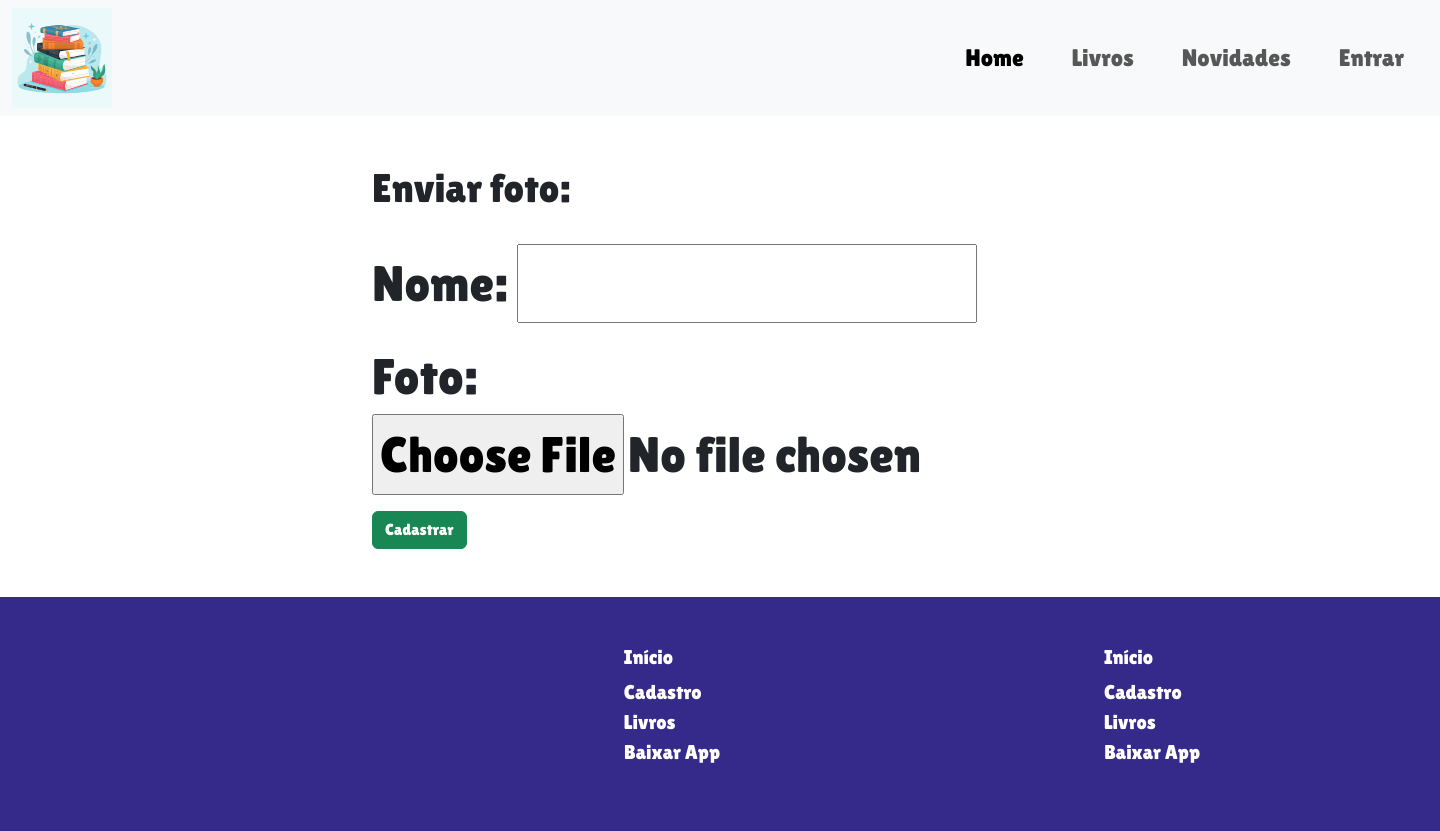
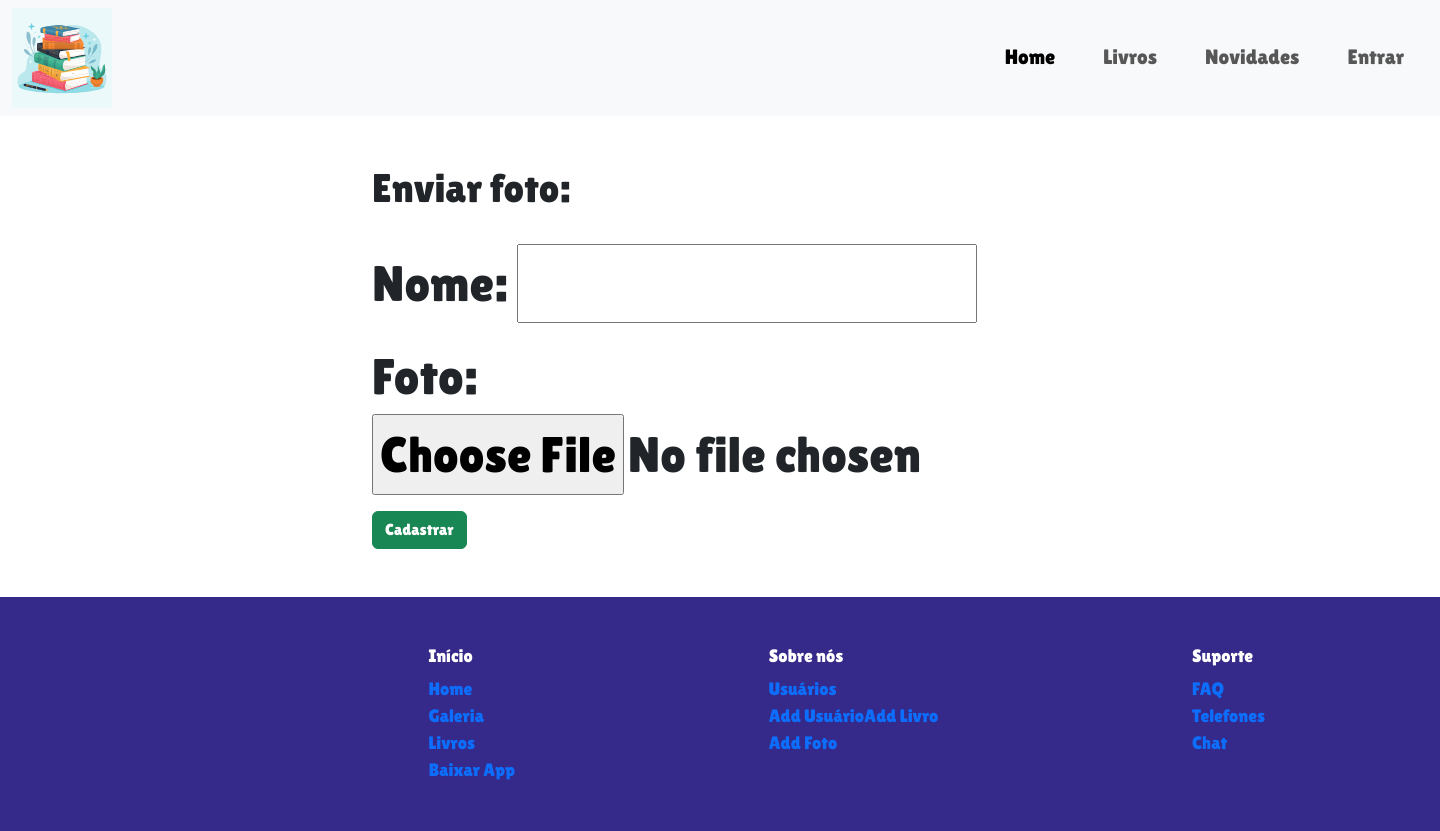
Before and after one commit to gabrielrigonidev/E-BookStore--Django, a Django app: page /add-foto/ in a window 1440 px wide; the page is wider, and only the part inside the window is pictured. Run offline with Django 5.2, Linux system fonts and the light colour scheme.

Commit message:
fix: base.html corrigida

```diff
--- a/appBook/static/style.css
+++ b/appBook/static/style.css
@@ -12,7 +12,7 @@ p {
 
 .navbar-fix {
     justify-content: flex-end;
-    font-size: 1.5rem;
+    font-size: 1.3rem;
 }
 
 .logo {
@@ -36,11 +36,11 @@ main {
 }
 
 .text-banner {
-    font-size: 6rem;
+    font-size: 5rem;
 }
 
 .text-p {
-    font-size: 30px;
+    font-size: 25px;
 }
 
 .book-banner {
@@ -66,7 +66,6 @@ main {
 }
 
 .footer-text {
-    font-size: 20px;
-    color: inherit;
+    font-size: 18px;
     text-decoration: none;
 }
--- a/appBook/templates/base.html
+++ b/appBook/templates/base.html
@@ -60,17 +60,30 @@
         </div>
         <div>
             <h5 class="footer-text">Início</h5>
-            <a class="footer-text" href="{% url 'cadastrar_user' %}">Cadastro</a>
+            <a class="footer-text" href="{% url 'appBook' %}">Home</a>
             <br>
-            <a class="footer-text" href="{% url 'cadastrar_livro' %}">Livros</a>
-            <p class="footer-text">Baixar App</p>
+            <a class="footer-text" href="{% url 'galeria' %}">Galeria</a>
+            <br>
+            <a class="footer-text">Livros</a>
+            <br>
+            <a class="footer-text">Baixar App</a>
         </div>
         <div>
-            <h5 class="footer-text">Início</h5>
-            <a class="footer-text" href="{% url 'cadastrar_user' %}">Cadastro</a>
+            <h5 class="footer-text">Sobre nós</h5>
+            <a class="footer-text" href="{% url 'cadastrar_user' %}">Usuários</a>
             <br>
-            <a class="footer-text" href="{% url 'cadastrar_livro' %}">Livros</a>
-            <p class="footer-text">Baixar App</p>
+            <a class="footer-text" href="{% url 'cadastrar_livro' %}">Add Usuário</a>
+            <a class="footer-text">Add Livro</a>
+            <br>
+            <a class="footer-text">Add Foto</a>
+        </div>
+        <div>
+            <h5 class="footer-text">Suporte</h5>
+            <a class="footer-text" href="{% url 'cadastrar_user' %}">FAQ</a>
+            <br>
+            <a class="footer-text" href="{% url 'cadastrar_livro' %}">Telefones</a>
+            <br>
+            <a class="footer-text" href="{% url 'cadastrar_livro' %}">Chat</a>
         </div>
     </footer>
     <script src="https://cdn.jsdelivr.net/npm/bootstrap@5.3.3/dist/js/bootstrap.bundle.min.js"
--- a/requirements.txt
+++ b/requirements.txt
@@ -1,4 +1,5 @@
 asgiref==3.8.1
 Django==5.1.1
+pillow==11.0.0
 sqlparse==0.5.1
 tzdata==2024.2
```
Also changed, not shown: db.sqlite3, media/imagens/44D7CD1E-543A-4A1A-B531-3B569D8F0215.png (added), 1 other file.
